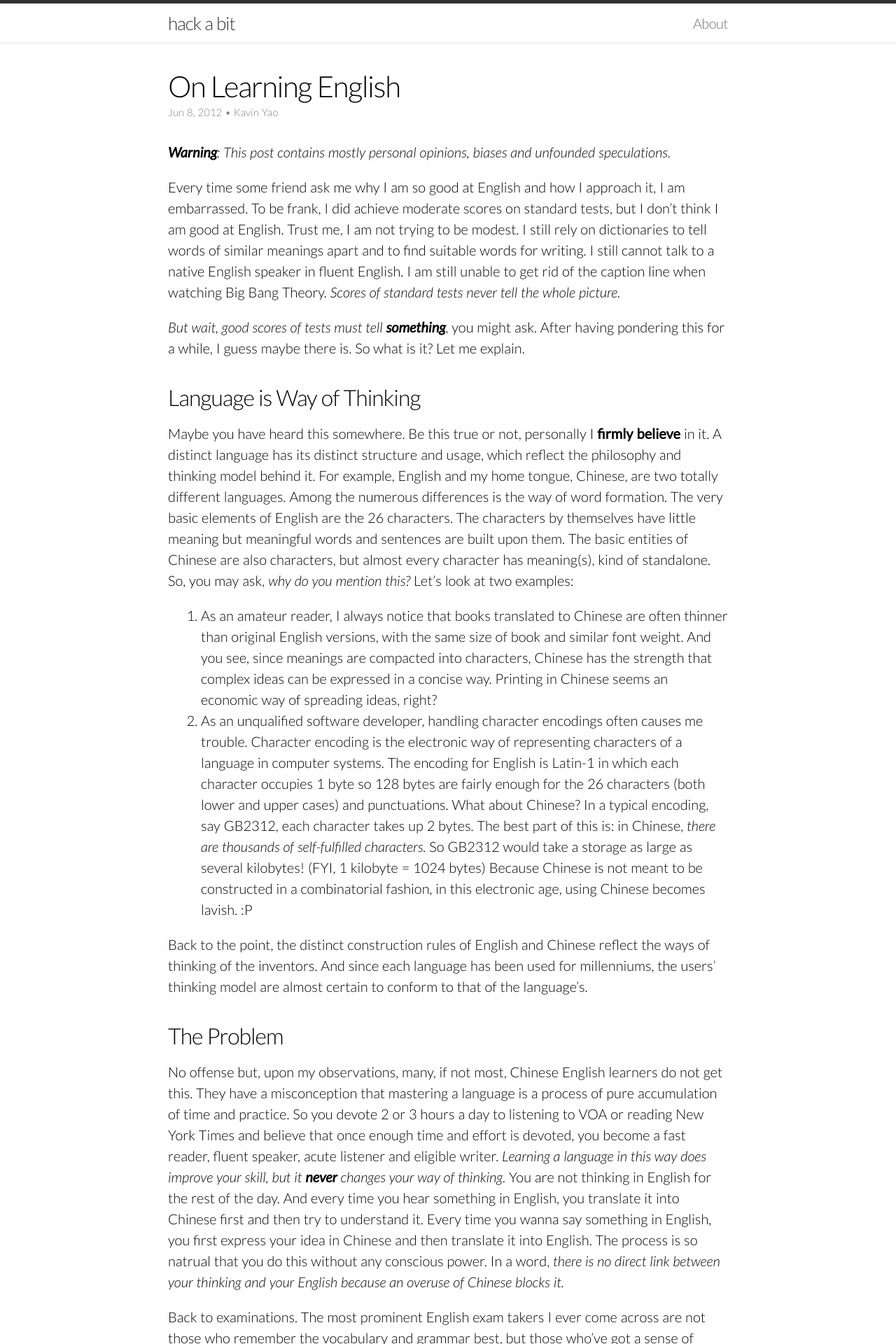
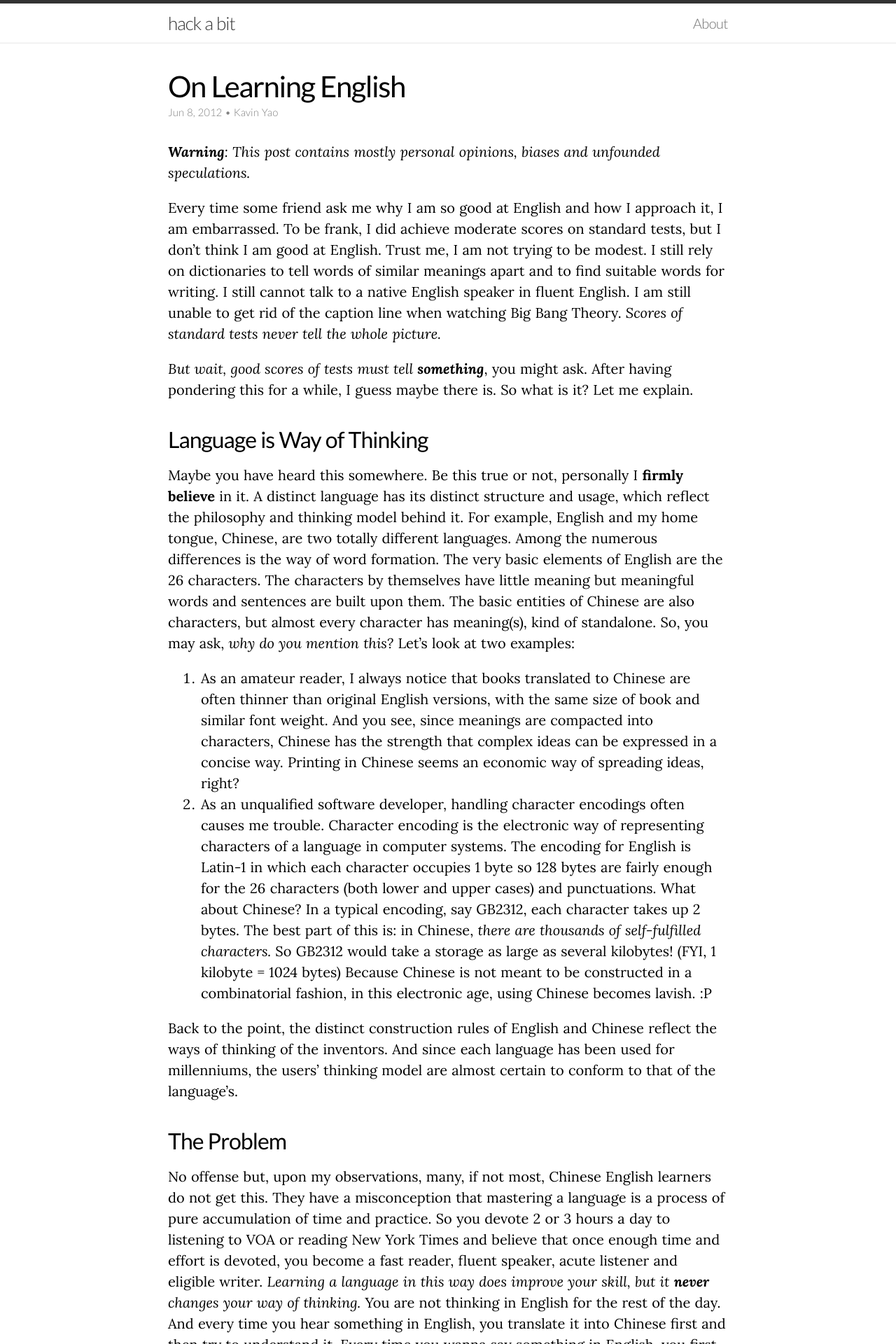
Before and after one commit to kavinyao/hackab.it, a Jekyll site: the page built from _posts/2012-06-08-on-learning-english.md, in a window 1280 px wide. Shown: the top 1920 px of the page at 70% size. Built offline with Jekyll 4.4.1, drawn with Linux system fonts in a browser that asks for light colours; nearby versions of some CDN libraries; comment, search, counter and statistics services are not loaded.

Commit message:
use Lora for body text

```diff
--- a/_includes/head.html
+++ b/_includes/head.html
@@ -19,7 +19,8 @@
     <link rel="alternate" type="application/atom+xml" title="Atom 0.3" href="{{ "/atom.xml" | prepend: site.baseurl }}">
 
     <!-- Custom CSS -->
-    <link href="http://fonts.googleapis.com/css?family=Lato:400,300,300italic,400italic" rel="stylesheet" type="text/css">
+    <link href='http://fonts.googleapis.com/css?family=Lato:400,300' rel='stylesheet' type='text/css'>
+    <link href='http://fonts.googleapis.com/css?family=Lora:400,400italic,700,700italic' rel='stylesheet' type='text/css'>
     <link rel="stylesheet" href="{{ "/css/main.css" | prepend: site.baseurl }}">
     {% if page.is_post %}
     <link rel="stylesheet" href="//cdnjs.cloudflare.com/ajax/libs/highlight.js/8.0/styles/github.min.css">
--- a/css/main.css
+++ b/css/main.css
@@ -32,6 +32,11 @@ a:visited { color: #205caa; }
   padding: 0 30px;
   margin: 0 auto;
   zoom: 1;
+}
+
+.post-content {
+    font-family: Lora, Georgia, Times;
+    font-weight: 400;
 }
 
 
@@ -172,7 +177,7 @@ a:visited { color: #205caa; }
   font-size: 42px;
   letter-spacing: -1.5px;
   line-height: 1;
-  font-weight: 300;
+  font-weight: 400;
 }
 
 .post-header .meta {
@@ -193,7 +198,8 @@ a:visited { color: #205caa; }
 .post-content h5,
 .post-content h6 {
   line-height: 1;
-  font-weight: 300;
+  font-family: Lato, Helvetica, Arial, "Heiti SC", STHeiti, STXihei, SimHei, sans-serif;
+  font-weight: 400;
   margin: 40px 0 20px;
 }
 
```
